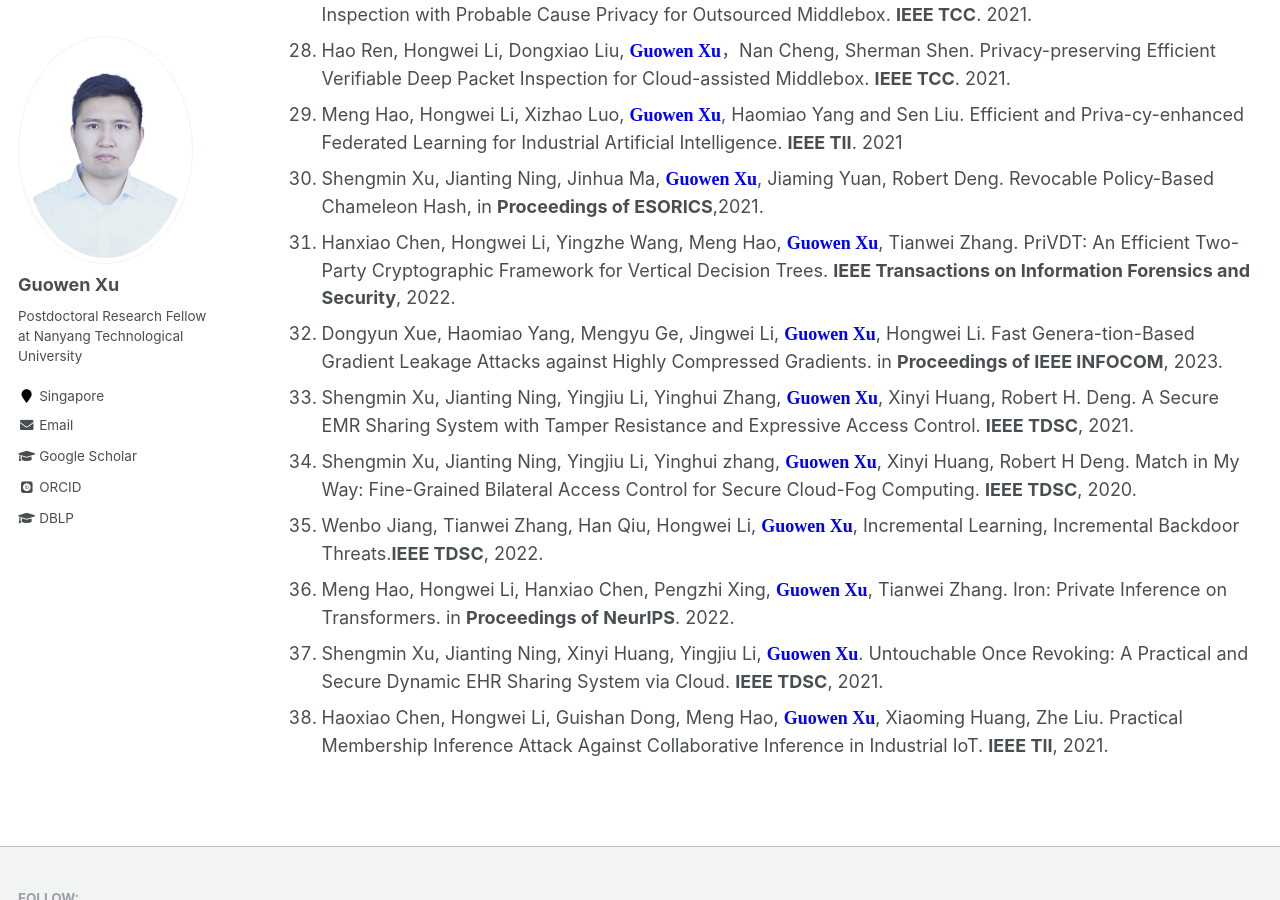
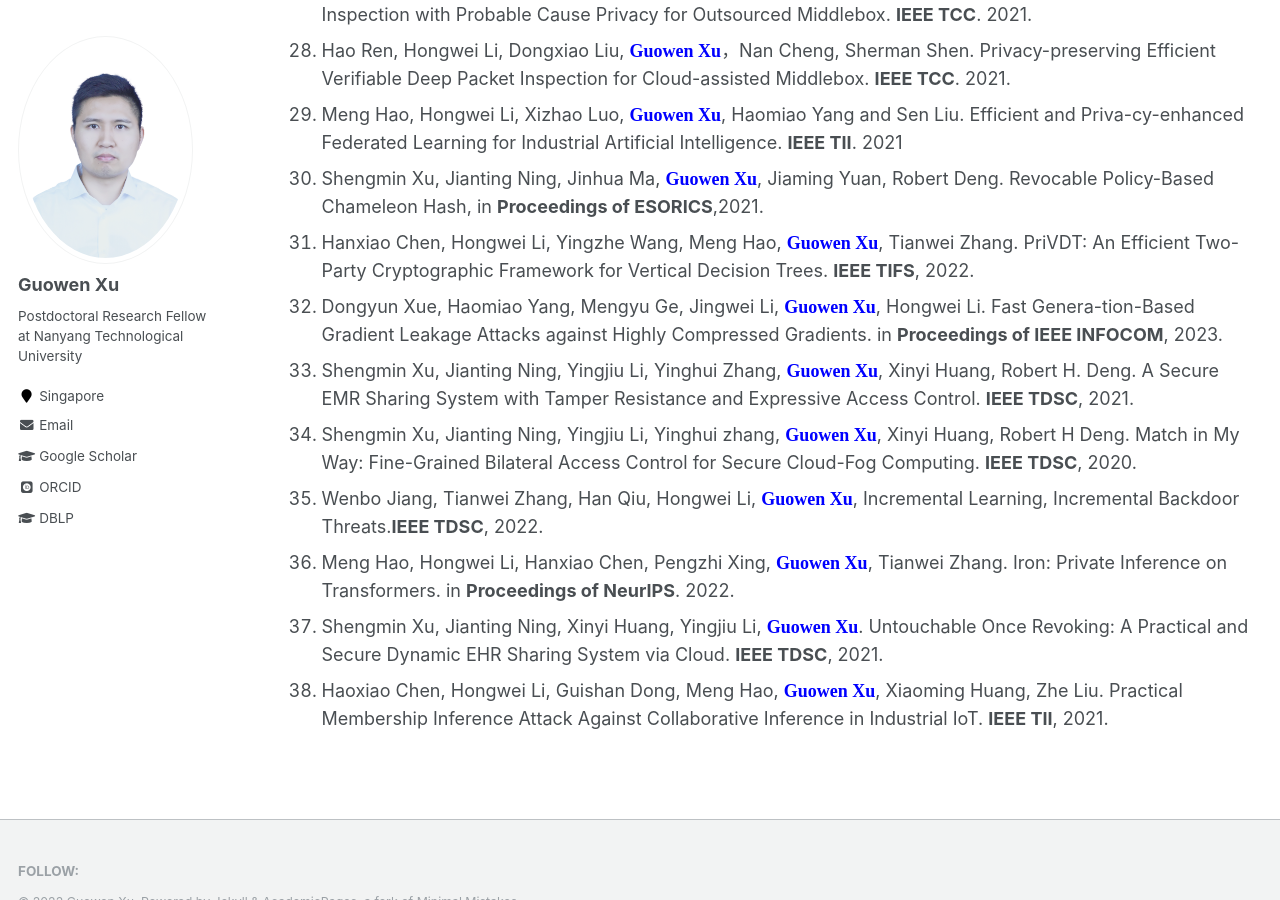
Before and after one commit to Guowen-xu/guowen-xu.github.io, a Jekyll site: the page built from _pages/publications.md, in a window 1280 px wide and 900 px high, scrolled down 2063 px. Built offline with Jekyll 4.4.1, drawn with Linux system fonts in a browser that asks for light colours; some web fonts are replaced.

Commit message:
Update publications.md

```diff
--- a/_pages/publications.md
+++ b/_pages/publications.md
@@ -44,7 +44,7 @@ You can find my articles on my [Google Scholar](https://scholar.google.com.hk/ci
 28. Hao Ren, Hongwei Li, Dongxiao Liu,  **<font face="Times New Roman" color=blue size=4> Guowen Xu</font>**，Nan Cheng, Sherman Shen. Privacy-preserving Efficient Verifiable Deep Packet Inspection for Cloud-assisted Middlebox.  **IEEE TCC**. 2021.
 29. Meng Hao, Hongwei Li, Xizhao Luo, **<font face="Times New Roman" color=blue size=4> Guowen Xu</font>**, Haomiao Yang and Sen Liu. Efficient and Priva-cy-enhanced Federated Learning for Industrial Artificial Intelligence. **IEEE TII**. 2021
 30. Shengmin Xu, Jianting Ning, Jinhua Ma, **<font face="Times New Roman" color=blue size=4> Guowen Xu</font>**, Jiaming Yuan, Robert Deng. Revocable Policy-Based Chameleon Hash, in **Proceedings of ESORICS**,2021.
-31. Hanxiao Chen, Hongwei Li, Yingzhe Wang, Meng Hao,  **<font face="Times New Roman" color=blue size=4> Guowen Xu</font>**, Tianwei Zhang. PriVDT: An Efficient Two-Party Cryptographic Framework for Vertical Decision Trees. **IEEE Transactions on Information Forensics and Security**, 2022.
+31. Hanxiao Chen, Hongwei Li, Yingzhe Wang, Meng Hao,  **<font face="Times New Roman" color=blue size=4> Guowen Xu</font>**, Tianwei Zhang. PriVDT: An Efficient Two-Party Cryptographic Framework for Vertical Decision Trees. **IEEE TIFS**, 2022.
 32. Dongyun Xue, Haomiao Yang, Mengyu Ge, Jingwei Li, **<font face="Times New Roman" color=blue size=4> Guowen Xu</font>**, Hongwei Li. Fast Genera-tion-Based Gradient Leakage Attacks against Highly Compressed Gradients. in  **Proceedings of IEEE INFOCOM**, 2023.
 33. Shengmin Xu, Jianting Ning, Yingjiu Li, Yinghui Zhang, **<font face="Times New Roman" color=blue size=4> Guowen Xu</font>**, Xinyi Huang, Robert H. Deng. A Secure EMR Sharing System with Tamper Resistance and Expressive Access Control. **IEEE TDSC**, 2021.
 34. Shengmin Xu, Jianting Ning, Yingjiu Li, Yinghui zhang, **<font face="Times New Roman" color=blue size=4> Guowen Xu</font>**, Xinyi Huang, Robert H Deng. Match in My Way: Fine-Grained Bilateral Access Control for Secure Cloud-Fog Computing. **IEEE TDSC**, 2020.
```
